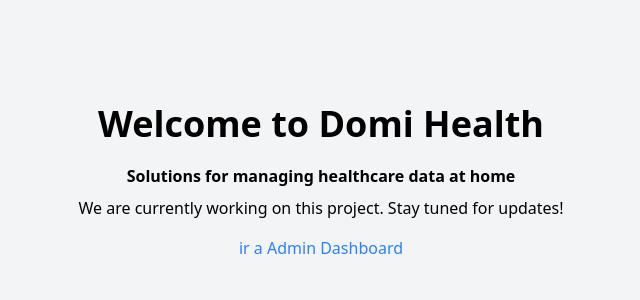
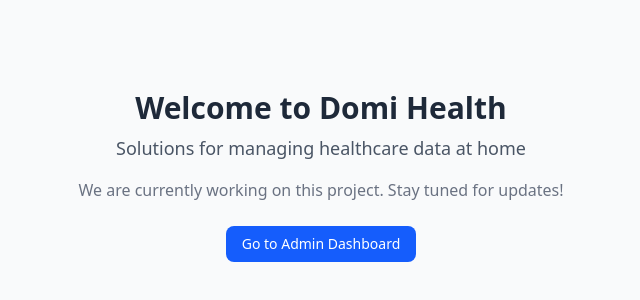
Before and after one commit to RadikeCosa/domi-health, a Next.js app: page / in a window 1280 px wide. Shown: the part 224-524 px from the top of the page, without its empty margins (319-959 px from the left). Built offline with nearby package versions, Linux system fonts and the light colour scheme.

Commit message:
se mejoran estilos

```diff
--- a/src/app/layout.tsx
+++ b/src/app/layout.tsx
@@ -1,3 +1,4 @@
+// src/app/layout.tsx
 import type { Metadata } from "next";
 import "./globals.css";
 
@@ -13,7 +14,7 @@ export default function RootLayout({
 }>) {
   return (
     <html lang="en">
-      <body>{children}</body>
+      <body className="bg-gray-50 text-gray-900 antialiased">{children}</body>
     </html>
   );
 }
--- a/src/app/page.tsx
+++ b/src/app/page.tsx
@@ -3,17 +3,22 @@ import Link from "next/link";
 export default function Home() {
   return (
     <div>
-      <main className="flex flex-col items-center justify-center min-h-screen bg-gray-100">
-        <h1 className="text-4xl font-bold p-3">Welcome to Domi Health</h1>
-        <p className="font-bold p-2">
+      <main className="flex flex-col items-center justify-center min-h-screen bg-gray-50 px-4">
+        <h1 className="text-3xl font-bold text-gray-800 mb-2">
+          Welcome to Domi Health
+        </h1>
+        <p className="text-lg text-gray-600 mb-4">
           Solutions for managing healthcare data at home
         </p>
-        <p>We are currently working on this project. Stay tuned for updates!</p>
-        <div className="mt-4">
-          <Link href="/admin" className="text-blue-500 hover:underline">
-            ir a Admin Dashboard
-          </Link>
-        </div>
+        <p className="text-gray-500 mb-6">
+          We are currently working on this project. Stay tuned for updates!
+        </p>
+        <Link
+          href="/admin"
+          className="inline-block rounded-lg bg-blue-600 px-4 py-2 text-sm font-medium text-white hover:bg-blue-700 focus:outline-none focus:ring-2 focus:ring-blue-500 focus:ring-offset-2 transition-colors duration-200"
+        >
+          Go to Admin Dashboard
+        </Link>
       </main>
     </div>
   );
--- a/src/components/addPatientForm.tsx
+++ b/src/components/addPatientForm.tsx
@@ -43,16 +43,18 @@ export default function AddPatientForm() {
     <form
       action={(formData) => startTransition(() => formAction(formData))}
       ref={formRef}
-      className="flex flex-col gap-4 rounded-md border border-gray-200 p-6 shadow"
+      className="w-full max-w-md mx-auto flex flex-col gap-6 rounded-xl border border-gray-200 bg-white p-8 shadow-sm"
     >
       <fieldset>
-        <legend className="mb-4 text-lg font-semibold">Add New Patient</legend>
+        <legend className="mb-4 text-xl font-semibold text-gray-800">
+          Add New Patient
+        </legend>
 
         <InputField
           label="Name:"
           id="name"
           name="name"
-          placeholder="Enter patient name"
+          placeholder="Robertino Capuchino"
           disabled={isPending}
           errorMessage={showMessage ? state.message : ""}
           success={state.success}
@@ -61,7 +63,7 @@ export default function AddPatientForm() {
 
       <button
         type="submit"
-        className="w-fit rounded-md bg-blue-500 px-4 py-2 text-white hover:bg-blue-600 focus:outline-none focus:ring-2 focus:ring-blue-500 focus:ring-offset-2 disabled:bg-blue-300"
+        className="w-full rounded-lg bg-blue-600 px-4 py-2 text-sm font-medium text-white hover:bg-blue-700 focus:outline-none focus:ring-2 focus:ring-blue-500 focus:ring-offset-2 disabled:bg-blue-400 disabled:cursor-not-allowed transition-colors duration-200"
         disabled={isPending}
         aria-busy={isPending}
       >
--- a/src/components/inputField.tsx
+++ b/src/components/inputField.tsx
@@ -25,8 +25,8 @@ export default function InputField({
   success = false,
 }: InputFieldProps) {
   return (
-    <div className="flex flex-col">
-      <label htmlFor={id} className="mb-2 text-sm font-medium">
+    <div className="flex flex-col space-y-1">
+      <label htmlFor={id} className="text-sm font-medium text-gray-700">
         {label}
       </label>
       <input
@@ -37,12 +37,16 @@ export default function InputField({
         required={required}
         disabled={disabled}
         aria-describedby={`${id}-error`}
-        className="peer w-50 rounded-md border border-gray-200 py-2 pl-10 text-sm outline-2 placeholder:text-gray-500"
+        className={`w-full rounded-lg border border-gray-300 py-2 px-3 text-sm text-gray-900 placeholder:text-gray-400 focus:outline-none focus:ring-2 focus:ring-blue-500 focus:border-blue-500 disabled:bg-gray-100 disabled:cursor-not-allowed transition-colors duration-200 ${
+          errorMessage && !success ? "border-red-500" : ""
+        } ${success ? "border-green-500" : ""}`}
       />
       {errorMessage && (
         <p
           id={`${id}-error`}
-          className={`text-sm ${success ? "text-green-600" : "text-red-500"}`}
+          className={`text-xs font-medium ${
+            success ? "text-green-600" : "text-red-600"
+          } mt-1`}
           role="alert"
         >
           {errorMessage}
```
